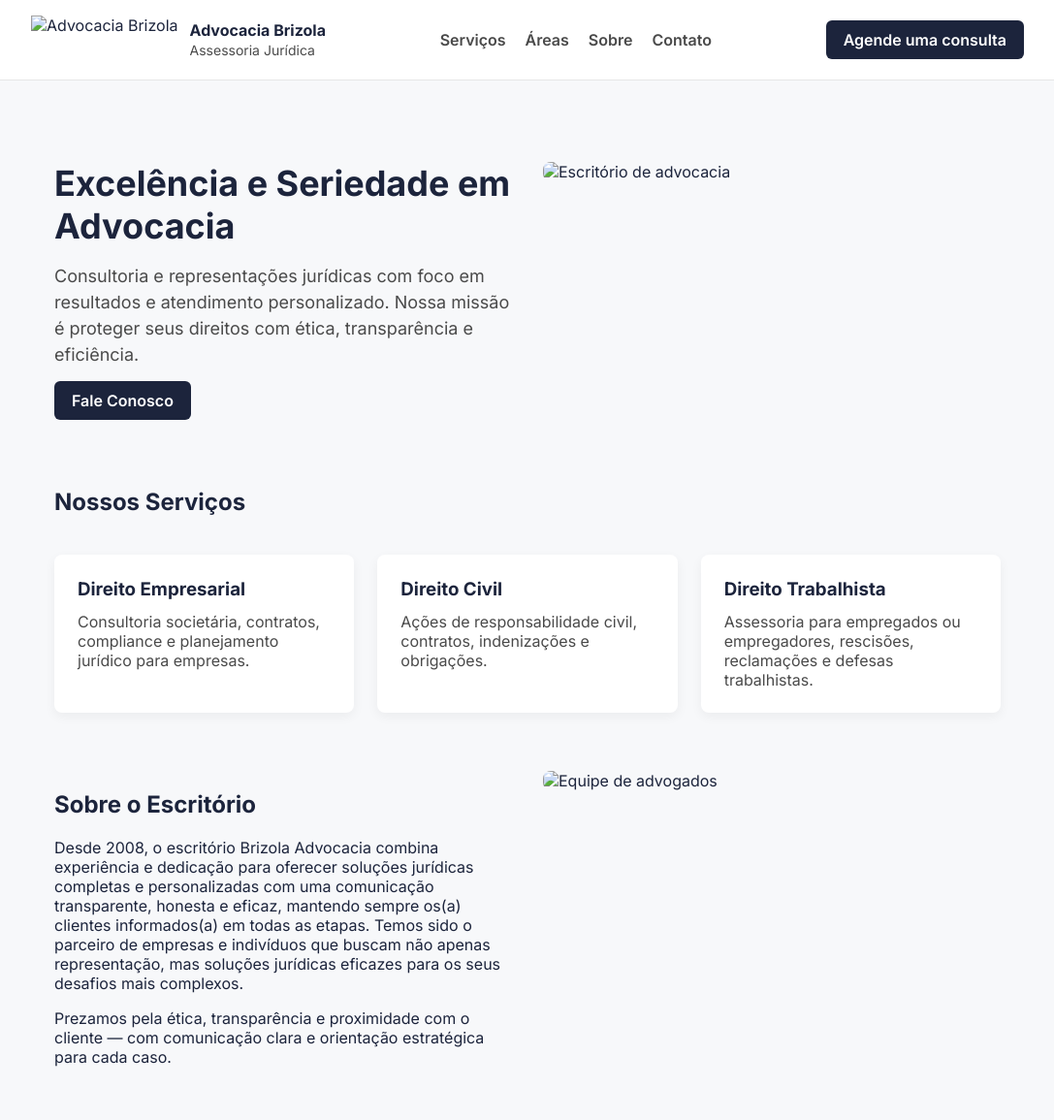
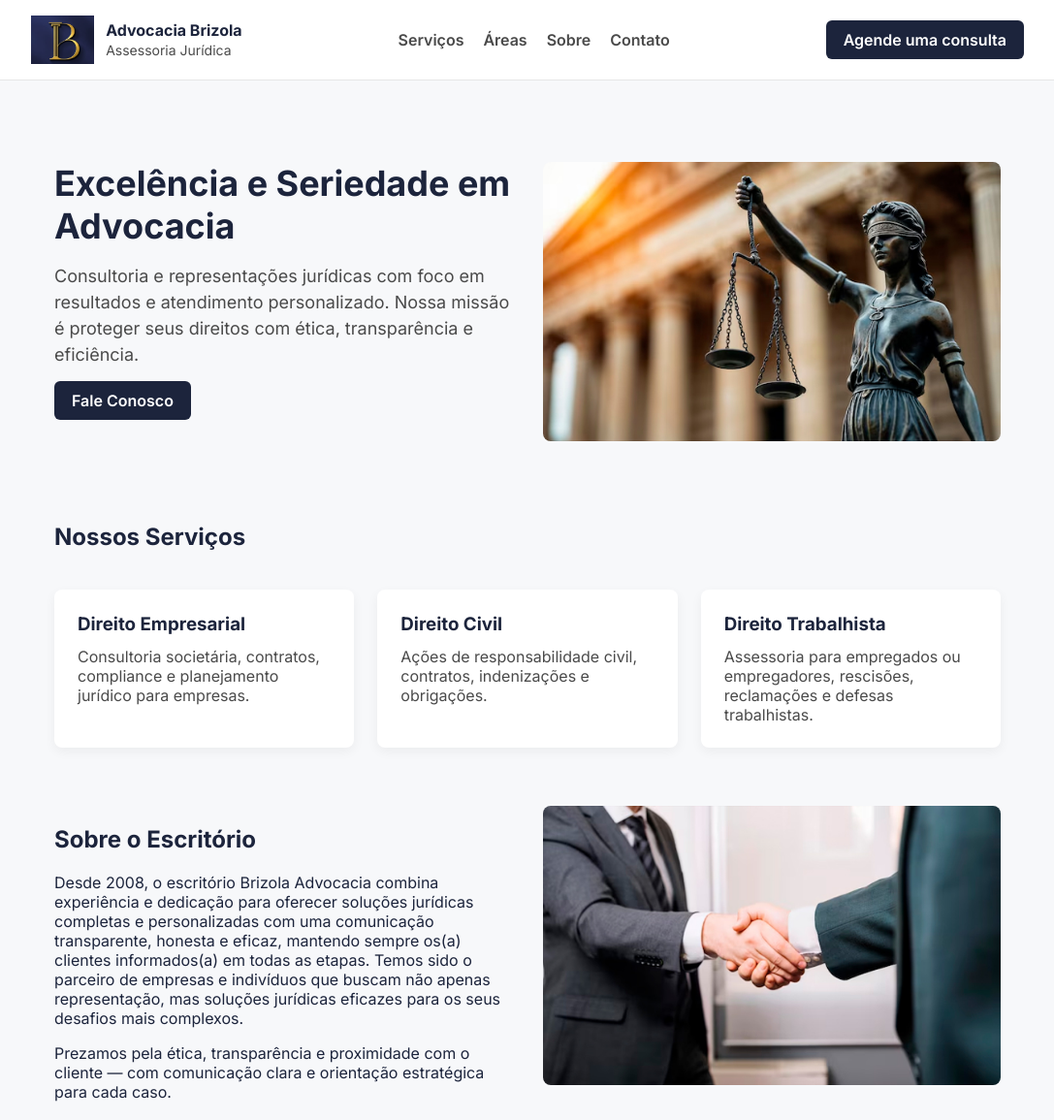
Before and after one commit to heitorsilva1/meu-site, a plain HTML site: page index.html in a window 1280 px wide. Shown: the top 1155 px of the page at 97% size, without its empty margins (96-1183 px from the left). Drawn offline with Linux system fonts and the light colour scheme.

Commit message:
index.html

```diff
--- a/index.html
+++ b/index.html
@@ -51,7 +51,7 @@
   <header>
     <div class="container nav">
       <div class="logo">
-        <img src="src/logo.png" alt="Advocacia Brizola">
+        <img src="img/logo.png" alt="Advocacia Brizola">
         <div><strong>Advocacia Brizola</strong> <br><span style="font-size:14px;color:var(--color-neutral)">Assessoria Jurídica</span></div>
       </div>
       <nav>
@@ -75,7 +75,7 @@
       </div>
       <div>
         <!-- Aqui poderia entrar uma imagem ou banner -->
-        <img src="src/escritorio.jpg" alt="Escritório de advocacia" style="width:100%; border-radius: 8px;">
+        <img src="img/escritorio.jpg" alt="Escritório de advocacia" style="width:100%; border-radius: 8px;">
       </div>
     </section>
 
@@ -104,7 +104,7 @@
         <p>Prezamos pela ética, transparência e proximidade com o cliente — com comunicação clara e orientação estratégica para cada caso.</p>
       </div>
       <div>
-        <img src="src/advogados.jpg" alt="Equipe de advogados">
+        <img src="img/advogados.jpg" alt="Equipe de advogados">
       </div>
     </section>
 
```
